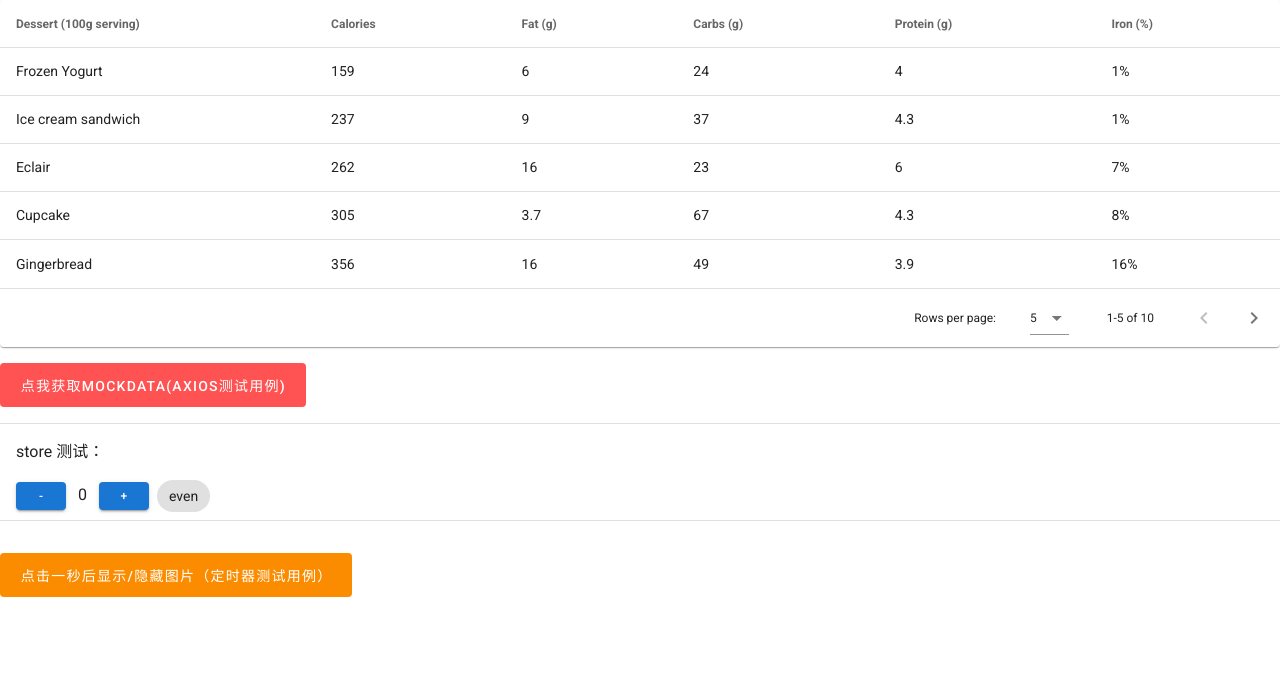
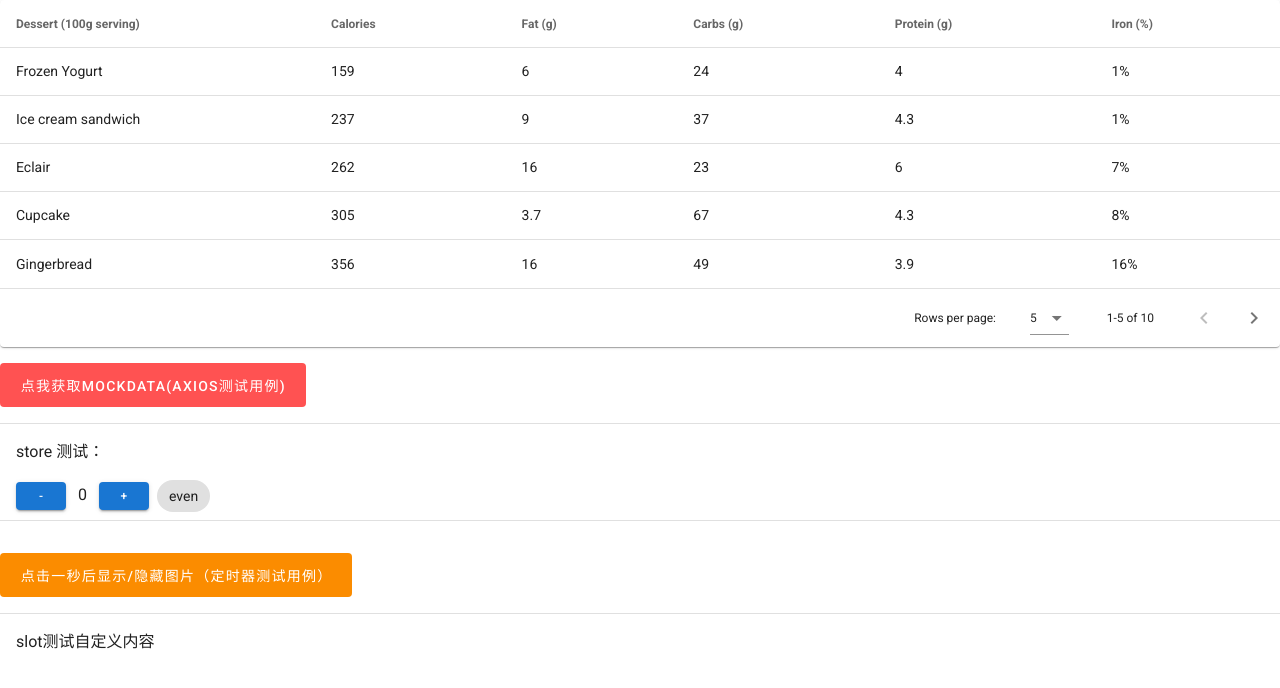
Before and after one commit to holylovelqq/vue-unit-test-with-jest, a Vue app in the folder 02-test-advanced/: page /test in a window 1280 px wide. Shown: the top 688 px of the page. Built offline with nearby package versions, Linux system fonts and the light colour scheme; a small style sheet from the web is missing.

Commit message:
:+1: 使用包含slot的组件，并添加自定义内容

```diff
--- a/02-test-advanced/src/views/Test.vue
+++ b/02-test-advanced/src/views/Test.vue
@@ -6,6 +6,12 @@
     <count-test class="mt-4"></count-test>
     <v-divider></v-divider>
     <picture-test class="my-4"></picture-test>
+    <v-divider></v-divider>
+    <slot-test class="ma-4">
+      <template #default>
+        slot测试自定义内容
+      </template>
+    </slot-test>
   </div>
 
 </template>
@@ -15,13 +21,15 @@ import Vue from 'vue'
 import tableTest from '@/components/Table/Table.vue'
 import countTest from '@/components/Count/Count.vue'
 import pictureTest from '@/components/Picture/Picture.vue'
+import slotTest from '@/components/SlotTest/SlotTest.vue'
 
 export default Vue.extend({
   name: 'Test',
   components: {
     tableTest,
     countTest,
-    pictureTest
+    pictureTest,
+    slotTest
   }
 })
 </script>
```
